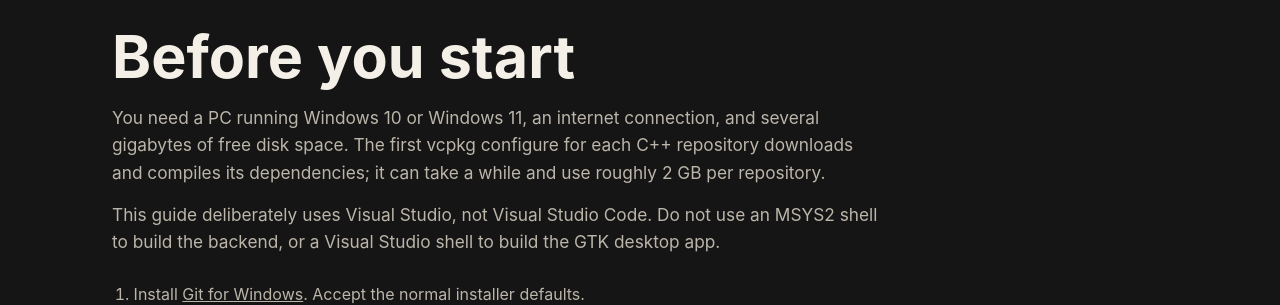
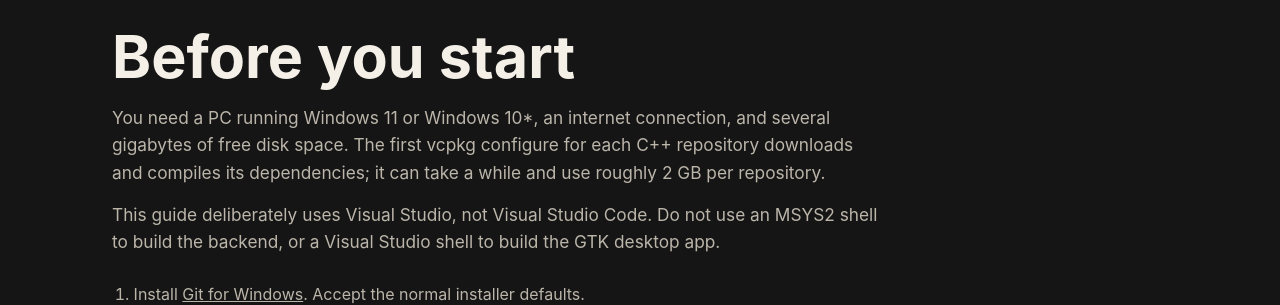
Before and after one commit to HolderTeam/holder-website, a Jekyll site: the page built from develop/windows.md, in a window 1280 px wide and 900 px high, scrolled down 1000 px. Shown: the part 153-458 px from the top of the window. Built offline with Jekyll 4.4.1, drawn with Linux system fonts in a browser that asks for light colours.

Commit message:
Improve contributor guide.

```diff
--- a/develop/windows.md
+++ b/develop/windows.md
@@ -35,7 +35,7 @@ permalink: /develop/windows/
 <section class="section">
   <div class="section-head">
     <h2>Before you start</h2>
-    <p>You need a PC running Windows 10 or Windows 11, an internet connection, and several gigabytes of free disk space. The first vcpkg configure for each C++ repository downloads and compiles its dependencies; it can take a while and use roughly 2 GB per repository.</p>
+    <p>You need a PC running Windows 11 or Windows 10*, an internet connection, and several gigabytes of free disk space. The first vcpkg configure for each C++ repository downloads and compiles its dependencies; it can take a while and use roughly 2 GB per repository.</p>
     <p>This guide deliberately uses Visual Studio, not Visual Studio Code. Do not use an MSYS2 shell to build the backend, or a Visual Studio shell to build the GTK desktop app.</p>
   </div>
   <ol class="steps">
```
